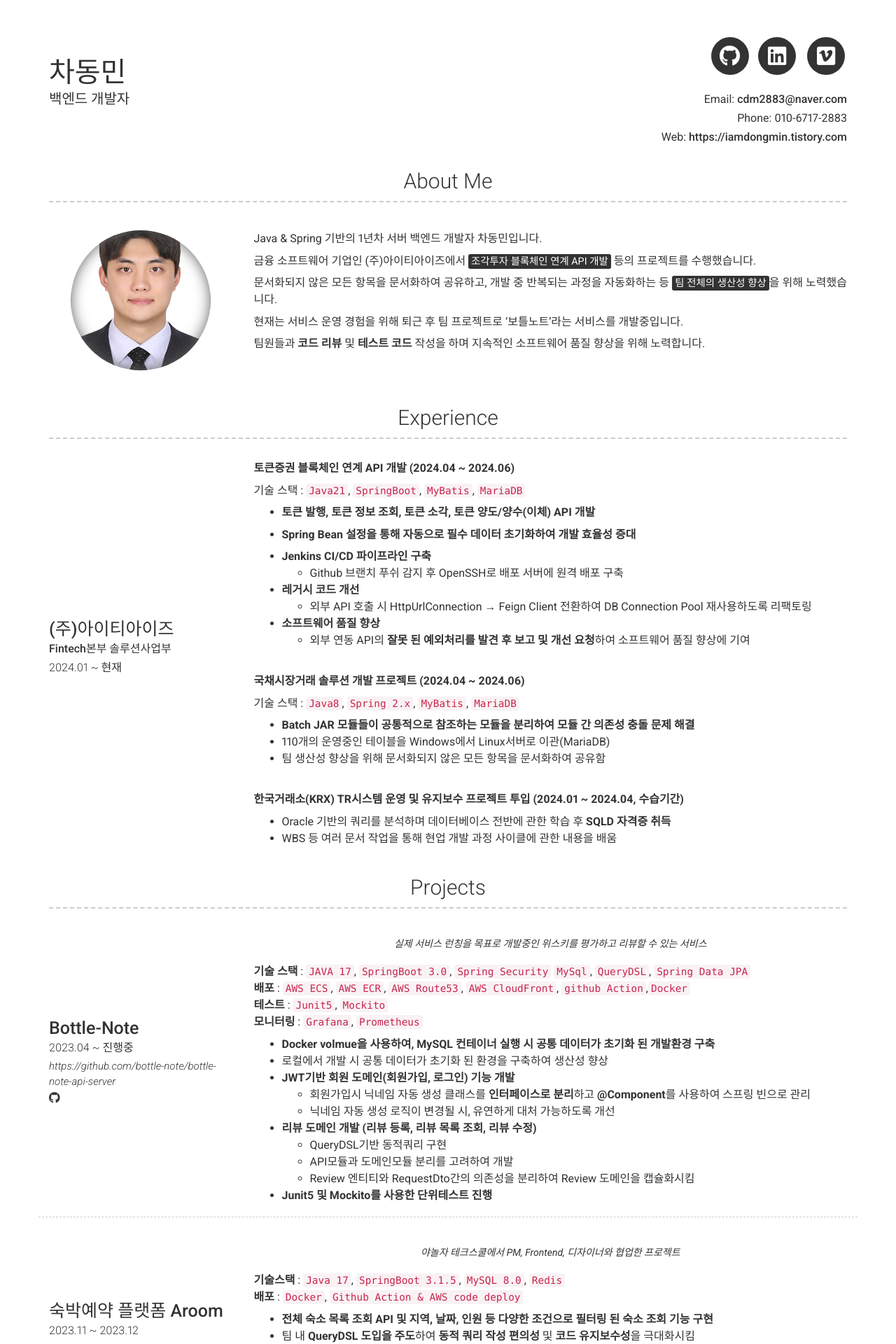
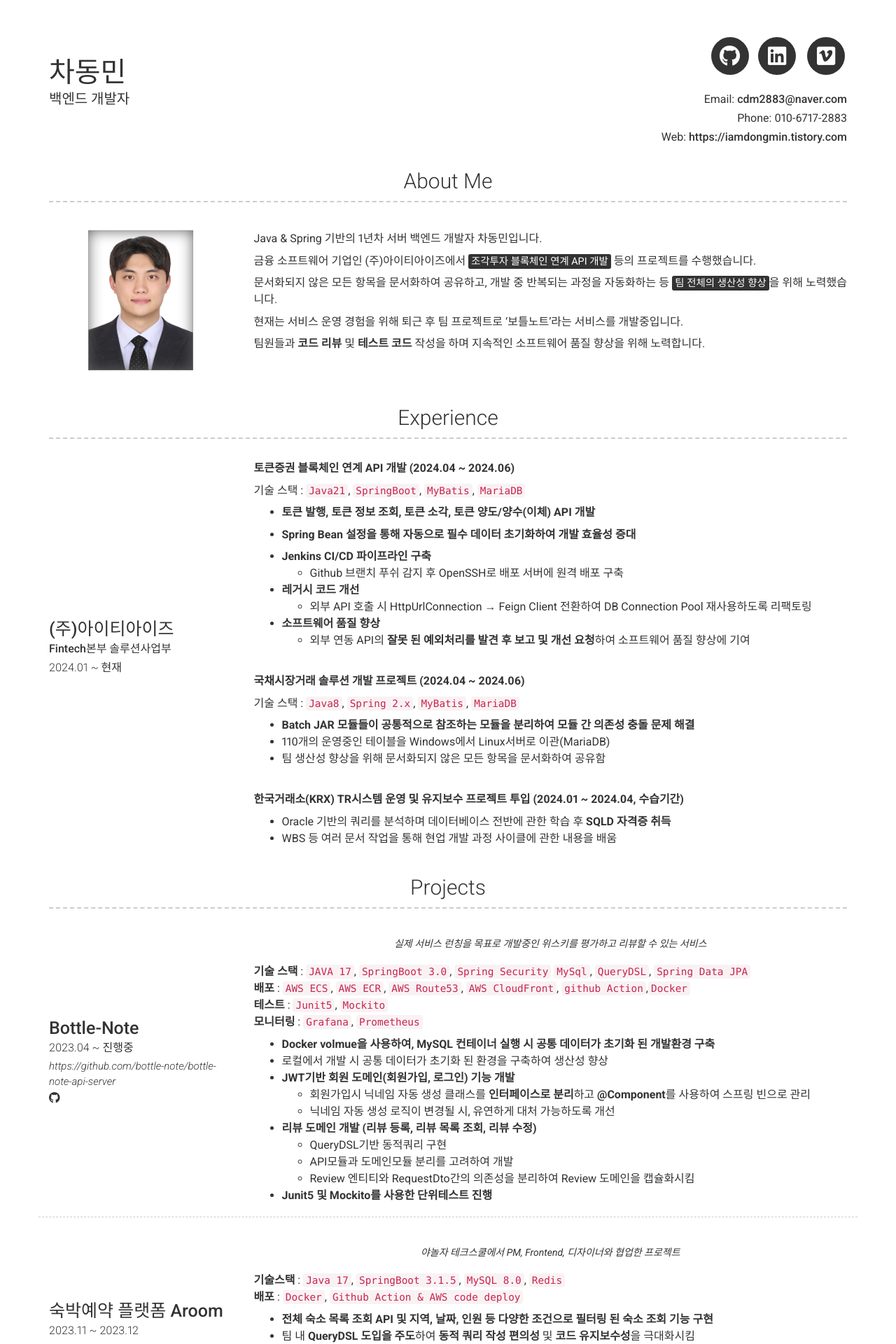
Before and after one commit to chadongmin/chadongmin.github.io, a Jekyll site: the page built from index.md, in a window 1280 px wide. Shown: the top 1920 px of the page at 70% size. Built offline with Jekyll 4.4.1, drawn with Linux system fonts in a browser that asks for light colours; nearby versions of some CDN libraries.

Commit message:
프로필 이미지 3x4 이미지 비율에 맞게 수정

```diff
--- a/_sass/modern-resume-theme.scss
+++ b/_sass/modern-resume-theme.scss
@@ -28,12 +28,12 @@
 }
 
 .profile-img {
-  width: 200px;
+  width: 150px;
   height: 200px;
   margin: 0 auto;
   margin-bottom: 20px;
   display: block;
-  border-radius: 100px;
+  //border-radius: 100px;
   background-size: cover;
   background-position: center;
   background-repeat: repeat, no-repeat;
```
Also changed, not shown: 2 other files.
